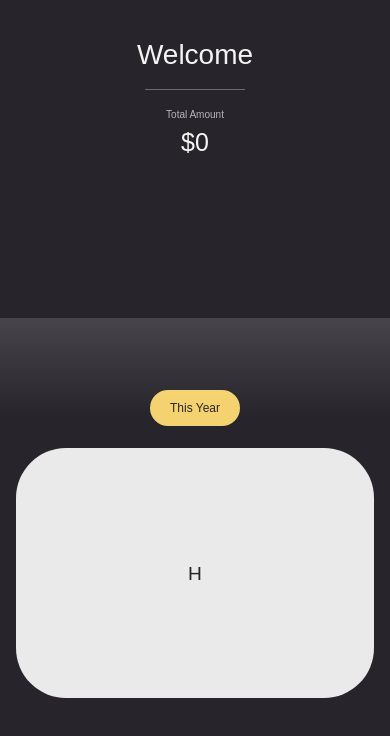
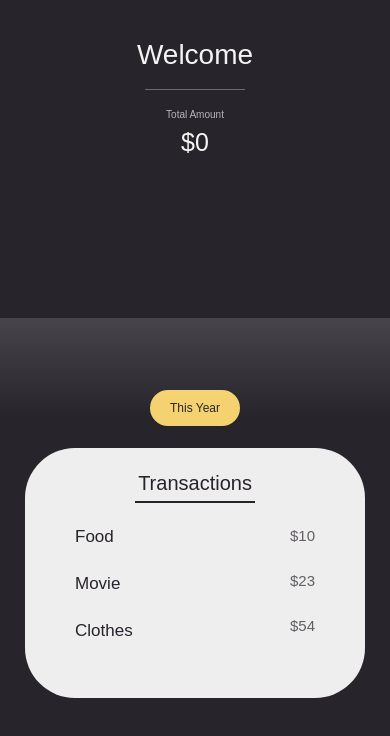
Before and after one commit to Punkinut/Budget-Tracker, a website built with webpack: page public/index.html in a window 390 px wide. Built offline with nearby package versions, Linux system fonts and the light colour scheme; no server answers; a web font is replaced by a local one.

Commit message:
Transaction show correctly with deductions and did the CSS

```diff
--- a/public/css/style.css
+++ b/public/css/style.css
@@ -1,5 +1,9 @@
 :root {
   --dark-blue: #28242c;
+}
+
+.border {
+  border: 1px solid black;
 }
 
 .font {
@@ -67,14 +71,46 @@ body {
 
 .tableme {
   height: 250px;
-  background-color: rgb(245, 245, 245);
+  background-color: rgb(250, 250, 250);
   margin-top: 30px;
   border-radius: 50px;
   display: none;
-  width: 92%;
+  width: 340px;
   margin-left: auto;
   margin-right: auto;
+  padding: 25px;
   color: var(--dark-blue);
+}
+
+.title {
+  border-bottom: 2px solid var(--dark-blue);
+  padding-bottom: 8px;
+  font-size: 20px;
+  width: 120px;
+  margin: auto;
+}
+
+.data {
+  font-size: 17px !important;
+  display: grid;
+  grid-template: 130px / 120px 120px;
+  margin-top: 10px;
+  justify-content: center;
+  overflow: scroll;
+}
+
+.left {
+  text-align: left;
+}
+
+.right {
+  text-align: right;
+  opacity: 70%;
+  font-size: 15px;
+}
+
+.data p {
+  padding: 15px 0px;
 }
 
 .welcome {
@@ -171,10 +207,6 @@ th {
   }
 
   .tableme {
-    display: flex;
-    flex-direction: column;
-    align-items: center;
-    justify-content: center;
-    overflow: hidden;
+    display: block;
   }
 }
--- a/public/index.html
+++ b/public/index.html
@@ -39,16 +39,27 @@
     </section>
     <section class="tableme font">
       <section>
-        <p>H</p>
+        <p class="title">Transactions</p>
       </section>
-      <section>
-        <table class="real-table font">
+      <section class="data">
+        <div class="left">
+          <p>Food</p>
+          <p>Movie</p>
+          <p>Clothes</p>
+        </div>
+        <div class="right">
+          <p>$10</p>
+          <p>$23</p>
+          <p>$54</p>
+        </div>
+
+          <table class="real-table font">
             <tbody id="tbody">
 
             </tbody>
-          </section>
+          </table>
+        </section>
 
-        </table>
       </section>
     </section>
   </div>
--- a/public/js/index.js
+++ b/public/js/index.js
@@ -25,11 +25,30 @@ function populateTotal() {
 }
 
 function populateTable() {
+  let lBody = document.querySelector(".left");
+  lBody.innerHTML = "";
+  let rBody = document.querySelector(".right");
+  rBody.innerHTML = "";
+
   let tbody = document.querySelector("#tbody");
   tbody.innerHTML = "";
 
   transactions.forEach(transaction => {
-    // create and populate a table row
+    let p1 = document.createElement("p");
+    p1.innerHTML = `${transaction.name}`
+    lBody.appendChild(p1)
+
+    let p2 = document.createElement("p");
+    if (transaction.value < 0) {
+      const newV = (transaction.value).toString();
+
+      p2.innerHTML = `- $${newV.slice(1)}`
+      rBody.appendChild(p2)
+    } else {
+      p2.innerHTML = `$${transaction.value}`
+      rBody.appendChild(p2)
+    }
+
     let tr = document.createElement("tr");
     tr.innerHTML = `
       <td>${transaction.name}</td>
```
Also changed, not shown: public/dist/bundle.js.
